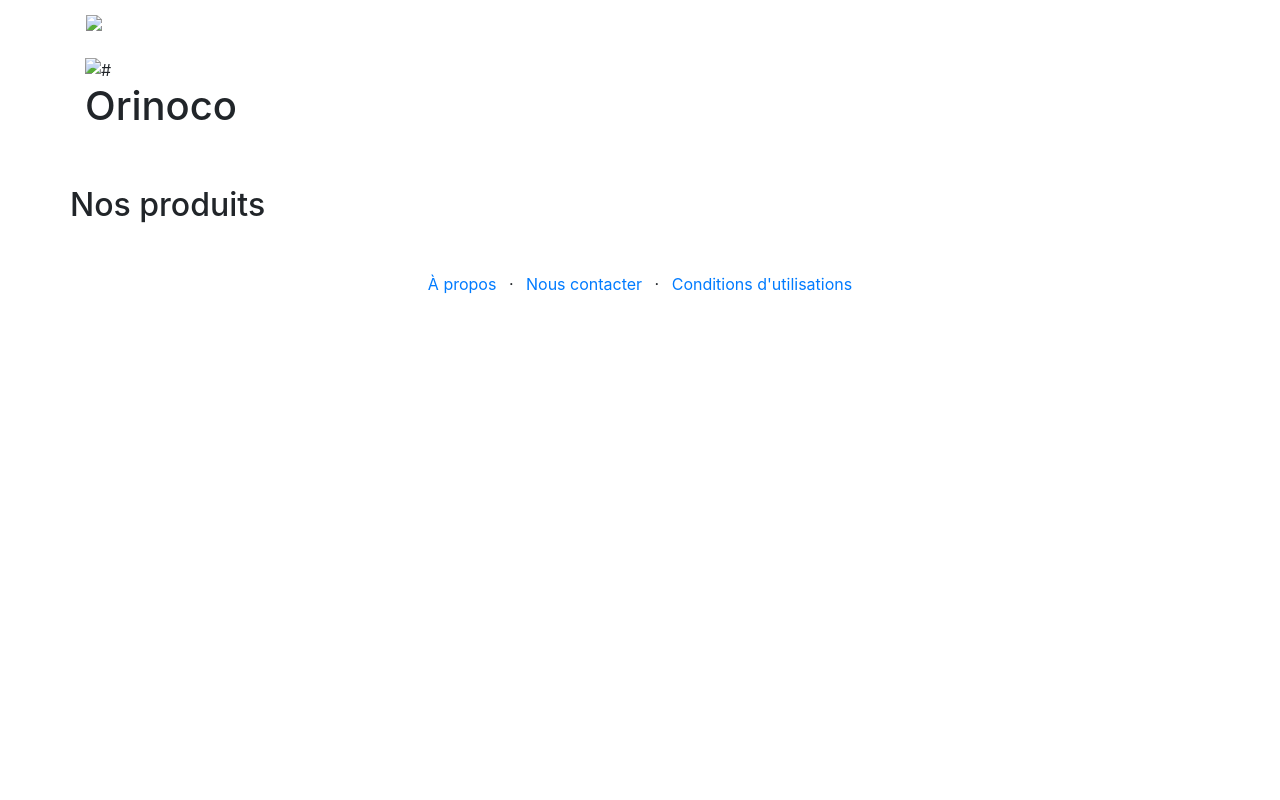
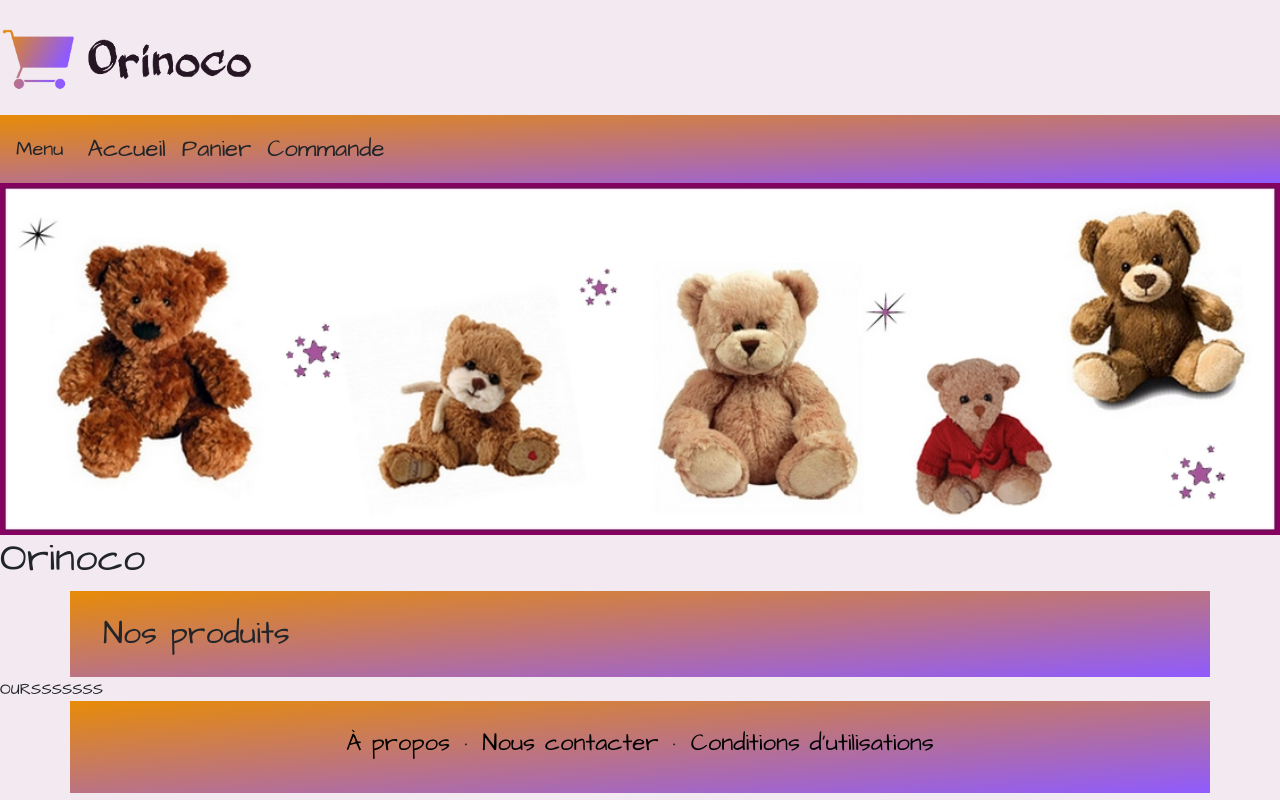
Before and after one commit to nicolast85/NicolasTuller_5_25082021, a plain HTML site: page frontend/index.html in a window 1280 px wide. Drawn offline with nearby package versions, Linux system fonts and the light colour scheme.

Commit message:
début html

```diff
--- /dev/null
+++ b/frontend/CSS/style.css
@@ -0,0 +1,29 @@
+@charset "UTF-8";
+body {
+    font-family: 'Architects Daughter', cursive;
+    background-color: rgba(243,233,241,255);
+}
+a {
+    color: #000;
+    font-size: 1.5rem;
+}
+a:hover {
+    color: #fff;
+    text-decoration: none;
+}
+li a:hover {
+    color:#fff;
+    text-decoration: none;
+}
+h2 {
+    text-align: center;
+}
+.navbar {
+    background : linear-gradient(to left top, #8f5bfe, #e78b07);
+}
+.container {
+    background : linear-gradient(to left top, #8f5bfe, #e78b07);
+}
+.list-inline-item {
+    font-size: 1.5rem;
+}
--- a/frontend/index.html
+++ b/frontend/index.html
@@ -5,61 +5,45 @@
 	  <title>Orinoco</title>
 	  <meta name="description" content="Entreprise de e-commerce spécialisée dans l'ours en peluche">
 	  <meta name="robots" content="index, follow">
-    <meta name="viewport" content="width=device-width, initial-scale=1.0">
+    <meta name="viewport" content="width=device-width, initial-scale=1.0, shrink-to-fit=no">
     <link rel="stylesheet" href="https://stackpath.bootstrapcdn.com/bootstrap/4.4.1/css/bootstrap.min.css" integrity="sha384-Vkoo8x4CGsO3+Hhxv8T/Q5PaXtkKtu6ug5TOeNV6gBiFeWPGFN9MuhOf23Q9Ifjh" crossorigin="anonymous">
+    <link rel="stylesheet" type="text/css" href="./css/style.css">
+    <link rel="preconnect" href="https://fonts.googleapis.com">
+    <link rel="preconnect" href="https://fonts.gstatic.com" crossorigin>
+    <link href="https://fonts.googleapis.com/css2?family=Architects+Daughter&display=swap" rel="stylesheet">
 </head>
 <body>
+
 <header>
-    <div class="container">
-        <div class="row">
-          <nav class="col navbar navbar-expand-lg navbar-dark">
-            <a class="navbar-brand" href="index.html">
-              <img src="#" width="50" height="50" alt="Info Logo" />
-              Orinoco
-            </a>
-            <button class="navbar-toggler" type="button" data-toggle="collapse" data-target="#navbarContent" aria-controls="navbarSupportedContent" aria-expanded="false" aria-label="Toggle navigation">
+    <div class="container-fluid px-0">
+        <img src="images/logo.png" width="20%" height="15%" alt="Logo Orinoco">
+    <nav class="navbar navbar-expand-md navbar-dark">
+      <a class="navbar-brand text-body">Menu</a>
+      <button class="navbar-toggler" type="button" data-toggle="collapse" data-target="#navbarSupportedContent" aria-controls="navbarSupportedContent" aria-expanded="false" aria-label="Toggle navigation">
         <span class="navbar-toggler-icon"></span>
       </button>
-            <div id="navbarContent" class="collapse navbar-collapse">
-              <ul class="navbar-nav">
-                <li class="nav-item active">
-                    <a class="nav-link" href="index.html">Accueil</a>
-                </li>
-                <li class="nav-item">
-                    <a class="nav-link" href="#">Commandes</a>
-                </li>
-                <li class="nav-item">
-                    <a class="nav-link" href="#">Panier</a>
-                </li>
+      <div class="collapse navbar-collapse" id="navbarSupportedContent">
+        <ul class="navbar-nav mr-auto">
+          <li class="nav-item"><a class="nav-link text-body" href="#">Accueil</a></li>
+          <li class="nav-item"><a class="nav-link text-body" href="#">Panier</a></li>
+          <li class="nav-item"><a class="nav-link text-body" href="#">Commande</a></li>
         </ul>
             </div>
           </nav>
       </div>
-      </div>
 </header>
-<section>
-    <div class="container">
-        <div class="row mb-4">
-            <div class="col">
-                <div id="carouselControls" class="carousel slide" data-ride="carousel">
-                    <div class="carousel-inner">
-                        <div class="carousel-item active">
-                            <img src="#" class="d-block w-100" alt="#">
+<section class="banniere">
+  <img src="images/banniere.png" width="100%" alt="Bannière Orinoco">
   <h1>Orinoco</h1>
-                        </div>
-                    </div>
-                </div>
-            </div>
-        </div>
-    </div>
 </section>
 <section>
-    <div class="container">
+    <div class="container px-5">
         <div class="row pt-4 pb-3">
             <h2>Nos produits</h2>
         </div>
     </div>
 </section>
+<section>OURSSSSSSS</section>
 <footer>
     <div class="container">
         <div class="row pt-4 pb-3">
@@ -75,5 +59,9 @@
         </div>
     </div>
 </footer>
+ <!-- jQuery first, then Popper.js, then Bootstrap JS -->
+ <script src="https://code.jquery.com/jquery-3.4.1.slim.min.js" integrity="sha384-J6qa4849blE2+poT4WnyKhv5vZF5SrPo0iEjwBvKU7imGFAV0wwj1yYfoRSJoZ+n" crossorigin="anonymous"></script>
+ <script src="https://cdn.jsdelivr.net/npm/popper.js@1.16.0/dist/umd/popper.min.js" integrity="sha384-Q6E9RHvbIyZFJoft+2mJbHaEWldlvI9IOYy5n3zV9zzTtmI3UksdQRVvoxMfooAo" crossorigin="anonymous"></script>
+ <script src="https://stackpath.bootstrapcdn.com/bootstrap/4.4.1/js/bootstrap.min.js" integrity="sha384-wfSDF2E50Y2D1uUdj0O3uMBJnjuUD4Ih7YwaYd1iqfktj0Uod8GCExl3Og8ifwB6" crossorigin="anonymous"></script>
 </body>
 </html>
```
Also changed, not shown: frontend/images/banniere.png (added), frontend/images/logo.png (added). Lines whose indentation alone changed are shown as unchanged.
